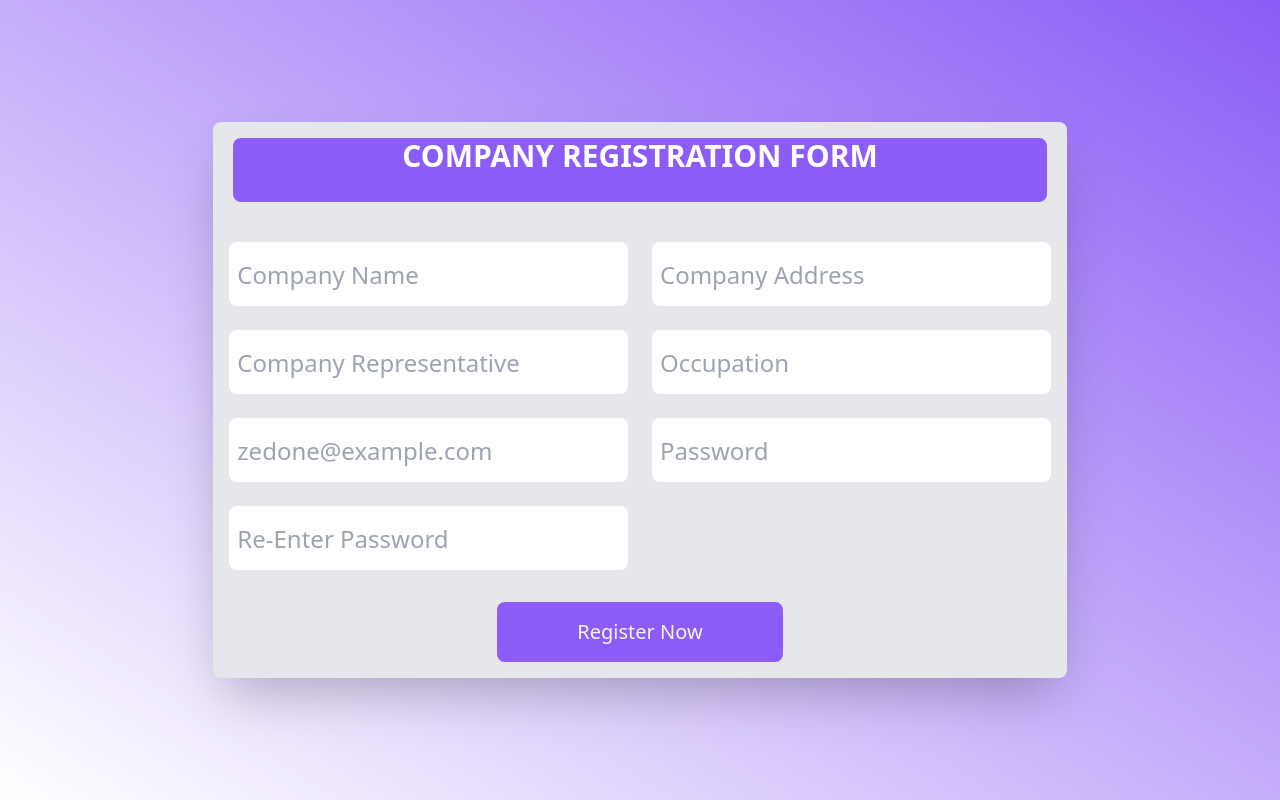
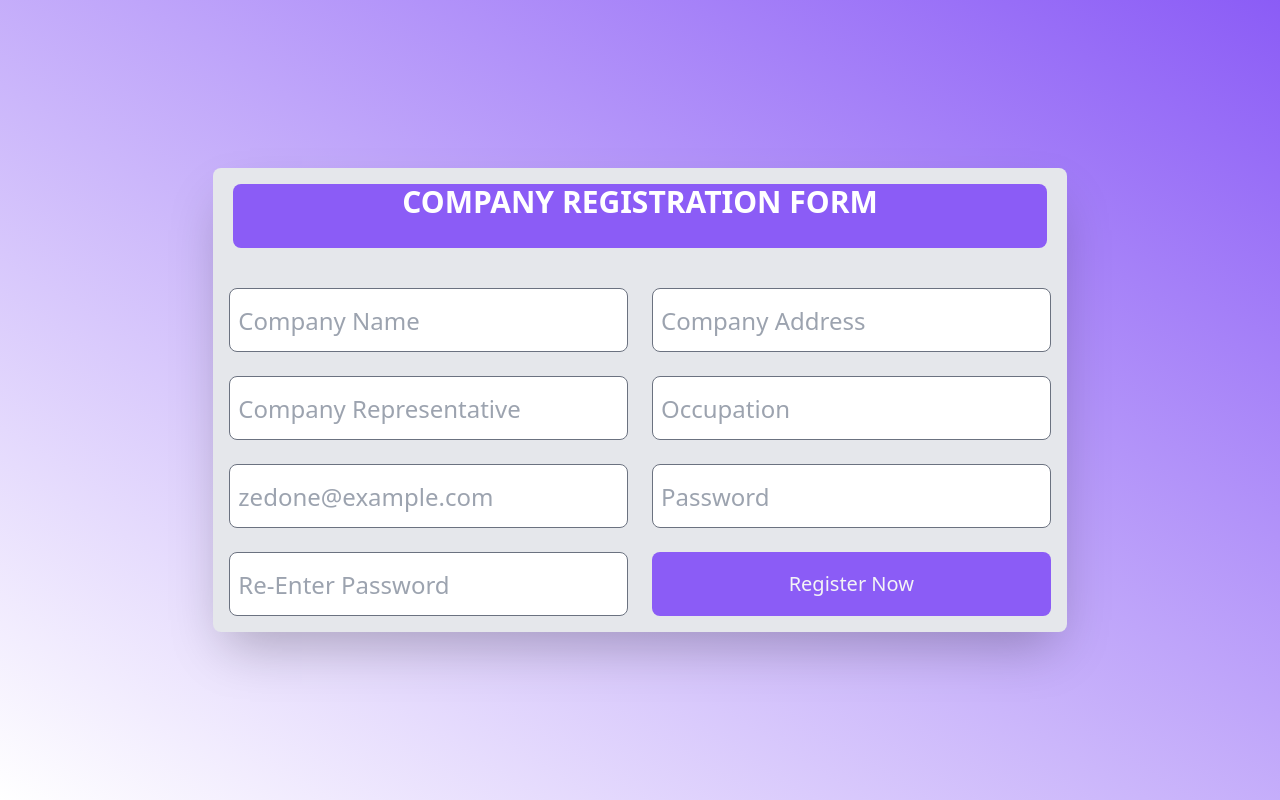
Before and after one commit to Deewiliams/zedone-interface, a React (Create React App) app in the folder user-login/: page /CompanyRegistration in a window 1280 px wide. Shown: the top 800 px of the page. Built offline with nearby package versions, Linux system fonts and the light colour scheme.

Commit message:
created a props file named Input

```diff
--- a/user-login/src/components/CompanyRegistration.js
+++ b/user-login/src/components/CompanyRegistration.js
@@ -19,7 +19,7 @@ const CompanyRegistration = () => {
                 <input className="sm:h-12 lg:h-16 md:h-14 rounded-lg
                     focus:outline-none focus:ring-2
                     focus:ring-blue-600 focus:border-transparent
-                    focus:bg-blue-100 sm:text-lg lg:text-2xl p-2
+                    focus:bg-blue-100  border border-gray-500 sm:text-lg lg:text-2xl p-2
                     placeholder-gray-400 ..."
                     placeholder="Company Name"
                     type="text"
@@ -28,7 +28,7 @@ const CompanyRegistration = () => {
                 <input className="sm:h-12 lg:h-16 md:h-14 rounded-lg
                     focus:outline-none focus:ring-2
                     focus:ring-blue-600 focus:border-transparent
-                    focus:bg-blue-100 sm:text-lg lg:text-2xl p-2
+                    focus:bg-blue-100  border border-gray-500 sm:text-lg lg:text-2xl p-2
                     placeholder-gray-400 ..."
                     placeholder="Company Address"
                     type="text"
@@ -37,14 +37,14 @@ const CompanyRegistration = () => {
                 <input className="sm:h-12 lg:h-16 md:h-14 rounded-lg
                     focus:outline-none focus:ring-2 focus:ring-blue-600
                     focus:border-transparent focus:bg-blue-100 sm:text-lg
-                    lg:text-2xl p-2  placeholder-gray-400 ..."
+                    lg:text-2xl p-2 border border-gray-500 placeholder-gray-400 ..."
                     placeholder="Company Representative"
                     type="text"
                  />
                 <input className="sm:h-12 lg:h-16 md:h-14 rounded-lg
                     focus:outline-none focus:ring-2 focus:ring-blue-600
                     focus:border-transparent focus:bg-blue-100 sm:text-lg
-                    lg:text-2xl p-2   placeholder-gray-400 ..."
+                    lg:text-2xl p-2  border border-gray-500  placeholder-gray-400 ..."
                     placeholder="Occupation"
                     type="text"
                  />
@@ -52,32 +52,33 @@ const CompanyRegistration = () => {
                 <input className="sm:h-12 lg:h-16 md:h-14 rounded-lg
                     focus:outline-none focus:ring-2 focus:ring-blue-600
                     focus:border-transparent focus:bg-blue-100 sm:text-lg
-                    lg:text-2xl p-2   placeholder-gray-400 ..."
+                    lg:text-2xl p-2  border border-gray-500  placeholder-gray-400 ..."
                     placeholder="zedone@example.com"
                     type="email"
                   />
                 <input className="sm:h-12 lg:h-16 md:h-14 rounded-lg
                     focus:outline-none focus:ring-2 focus:ring-blue-600
                     focus:border-transparent focus:bg-blue-100 sm:text-lg
-                    lg:text-2xl p-2  placeholder-gray-400 ..."
+                    lg:text-2xl p-2  border border-gray-500 placeholder-gray-400 ..."
                     type="password"
                     placeholder="Password"
                   />
                 <input className="sm:h-12 lg:h-16 md:h-14 rounded-lg
                     focus:outline-none focus:ring-2 focus:ring-blue-600
                     focus:border-transparent focus:bg-blue-100 sm:text-lg
-                    lg:text-2xl p-2  placeholder-gray-400 ..."
+                    lg:text-2xl p-2  border border-gray-500 placeholder-gray-400 ..."
                     type="password"
                     placeholder="Re-Enter Password"
                  />
-            </ul>
-            <button className="bg-purple-500 text-gray-100 sm:text-2xl sm:py-2 sm:px-8
+                   <button className="bg-purple-500 text-gray-100 sm:text-2xl sm:py-2 sm:px-8
                 md:py-4 md:px-10 md:text-lg lg:py-4
                 lg:px-20 lg:text-xl hover:bg-purple-600
                 hover:text-white rounded-lg
                 ">
                 Register Now
                 </button>
+            </ul>
+
             </form>
             </div>
 
--- /dev/null
+++ b/user-login/src/components/Input.js
@@ -0,0 +1,11 @@
+import React from 'react'
+
+const Input = () => {
+    return (
+        <div>
+
+        </div>
+    )
+}
+
+export default Input
```
